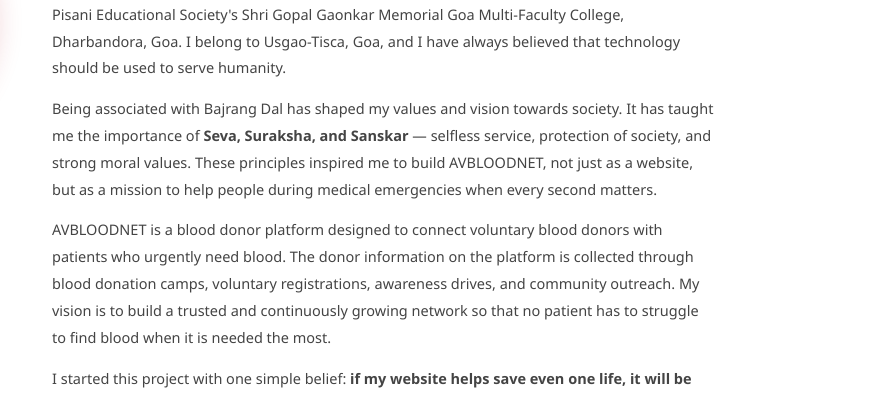
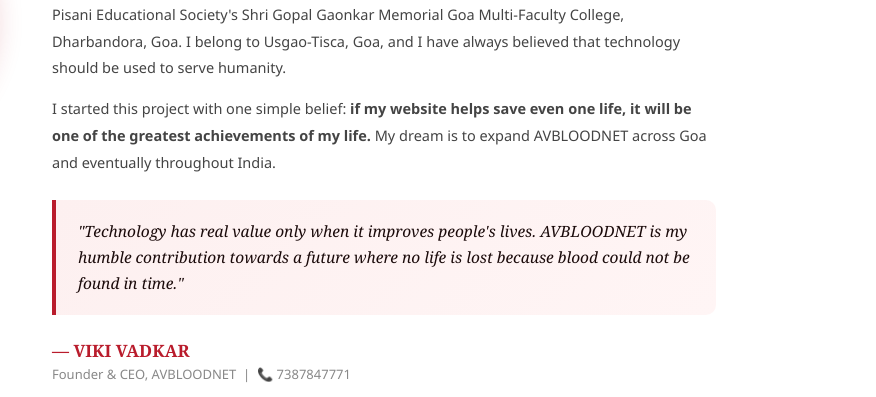
Before and after one commit to avblooodnet/AVbloodnet.github.io, a plain HTML site: page index.html in a window 1280 px wide. Shown: the part 1252-1649 px from the top of the page, 404-1280 px from the left. Drawn offline with Linux system fonts and the light colour scheme.

Commit message:
Update index.html

```diff
--- a/index.html
+++ b/index.html
@@ -350,8 +350,7 @@
       <div class="section-heading">Why I built AVBLOODNET</div>
       <div class="founder-body">
         <p>My name is <strong>VIKI VADKAR</strong>, Founder &amp; CEO of AVBLOODNET, and I am a student of Shree Sateri Pisani Educational Society's Shri Gopal Gaonkar Memorial Goa Multi-Faculty College, Dharbandora, Goa. I belong to Usgao-Tisca, Goa, and I have always believed that technology should be used to serve humanity.</p>
-        <p>Being associated with Bajrang Dal has shaped my values and vision towards society. It has taught me the importance of <strong>Seva, Suraksha, and Sanskar</strong> — selfless service, protection of society, and strong moral values. These principles inspired me to build AVBLOODNET, not just as a website, but as a mission to help people during medical emergencies when every second matters.</p>
-        <p>AVBLOODNET is a blood donor platform designed to connect voluntary blood donors with patients who urgently need blood. The donor information on the platform is collected through blood donation camps, voluntary registrations, awareness drives, and community outreach. My vision is to build a trusted and continuously growing network so that no patient has to struggle to find blood when it is needed the most.</p>
+
         <p>I started this project with one simple belief: <strong>if my website helps save even one life, it will be one of the greatest achievements of my life.</strong> My dream is to expand AVBLOODNET across Goa and eventually throughout India.</p>
         <div class="founder-quote">
           "Technology has real value only when it improves people's lives. AVBLOODNET is my humble contribution towards a future where no life is lost because blood could not be found in time."
```
